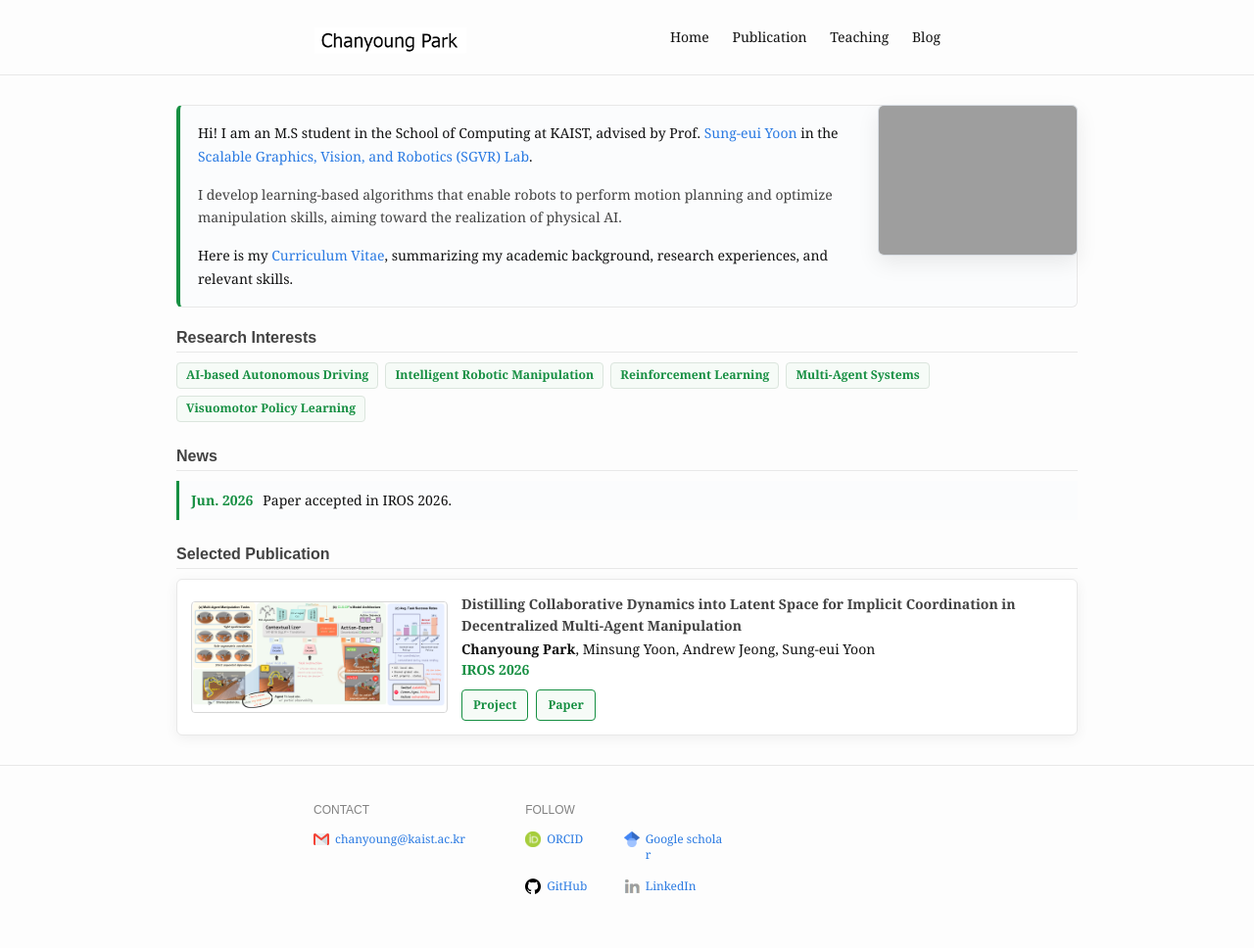
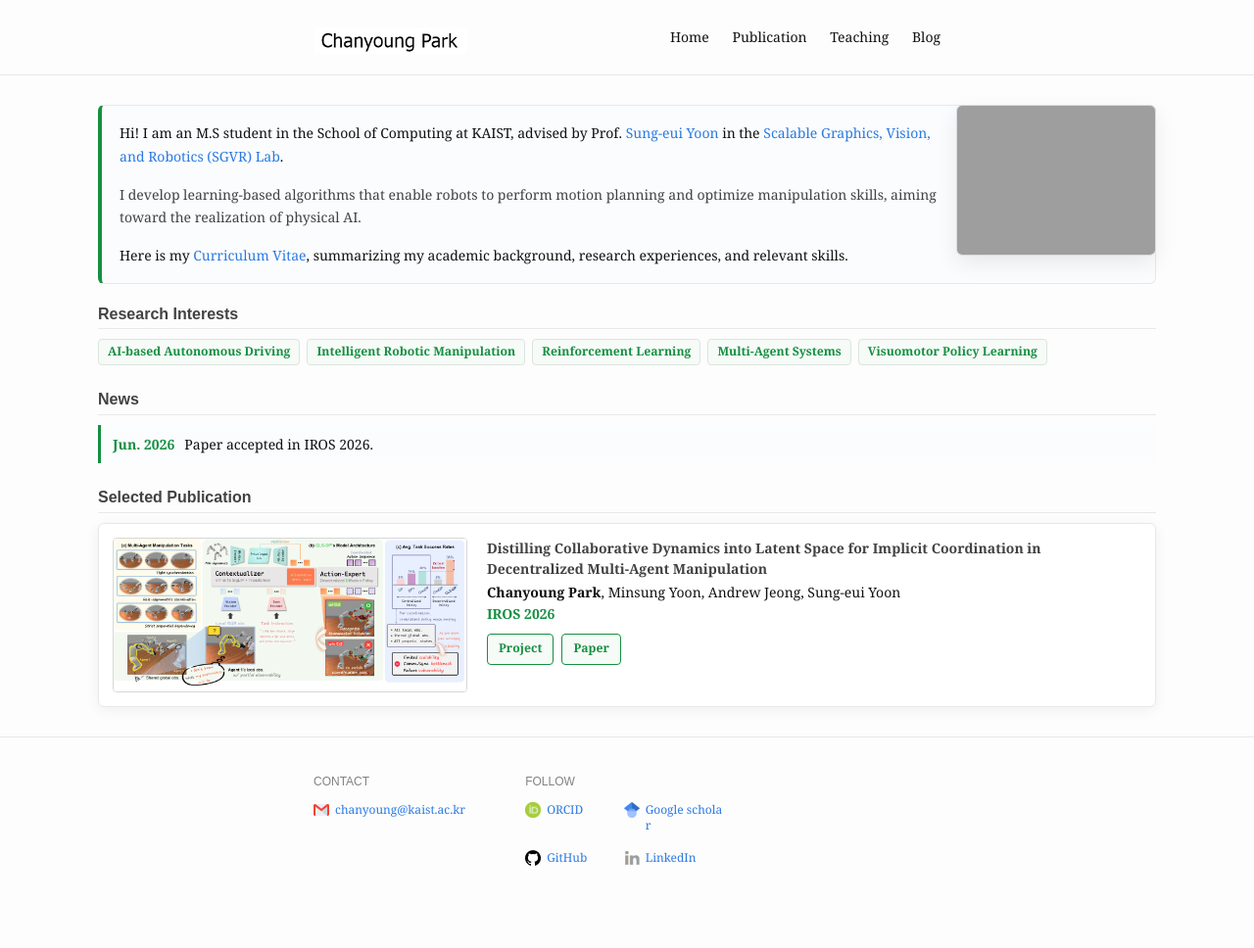
Before and after one commit to cosdeneb/cosdeneb.github.io, a Jekyll site: the page built from index.md, in a window 1280 px wide. Shown: the whole page at 98% size. Built offline with Jekyll 4.4.1, drawn with Linux system fonts in a browser that asks for light colours; after the commit the page ends 939 px from its top, so only the background shows below that.

Commit message:
Make homepage width changes more visible

```diff
--- a/_config.yml
+++ b/_config.yml
@@ -67,4 +67,4 @@ exclude:
   - vendor/ruby/
 
 # Used for defeating caching
-version: 1
+version: 2
--- a/_includes/head.html
+++ b/_includes/head.html
@@ -60,7 +60,7 @@
     <meta property="twitter:site" content="{{ twitter_username }}"/>
   {% endif %}
 
-  <link rel="stylesheet" href="{{ "/assets/css/main.css" | absolute_url }}"/>
+  <link rel="stylesheet" href="{{ "/assets/css/main.css" | absolute_url }}?v={{ site.version }}"/>
   <link rel="canonical" href="{{ page_url }}"/>
   <link rel="shortcut icon" href="{{ "/apple-icon-57x57.ico" | absolute_url }}" type="image/x-icon"/>
 
--- a/_sass/_site.scss
+++ b/_sass/_site.scss
@@ -14,12 +14,11 @@
 }
 
 .home-wrapper {
-  max-width: -webkit-calc(980px - (#{$spacing-unit} * 2));
-  max-width: calc(980px - (#{$spacing-unit} * 2));
+  max-width: 1080px;
 
   @include media-query($on-laptop) {
-    max-width: -webkit-calc(800px - (#{$spacing-unit}));
-    max-width: calc(800px - (#{$spacing-unit}));
+    max-width: -webkit-calc(100% - (#{$spacing-unit}));
+    max-width: calc(100% - (#{$spacing-unit}));
   }
 }
 
@@ -149,10 +148,10 @@
   }
 
   .publication-thumb {
-    flex-basis: 260px;
-    width: 260px;
-    max-width: 260px;
-    height: 112px;
+    flex-basis: 360px;
+    width: 360px;
+    max-width: 360px;
+    height: 156px;
     border-radius: 4px;
     object-fit: contain;
   }
@@ -162,7 +161,8 @@
   }
 
   .publication-item {
-    align-items: center;
+    align-items: flex-start;
+    gap: 20px;
     border: 1px solid $grey-color-light;
     border-radius: 6px;
     padding: 14px;
```
